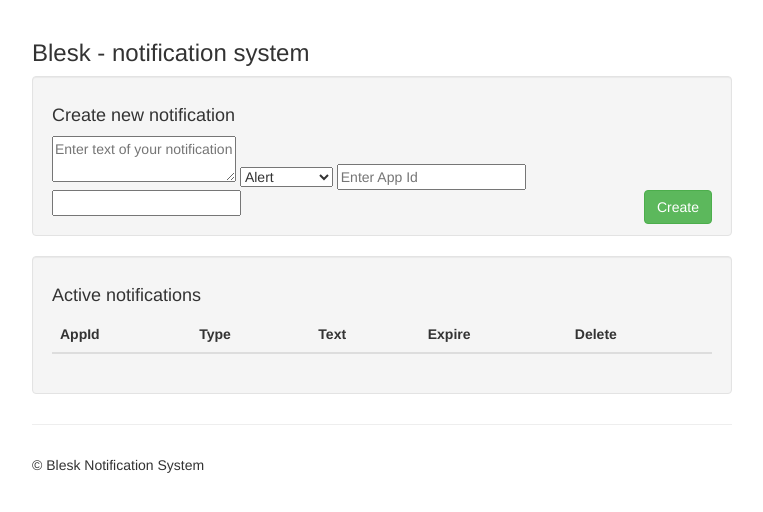
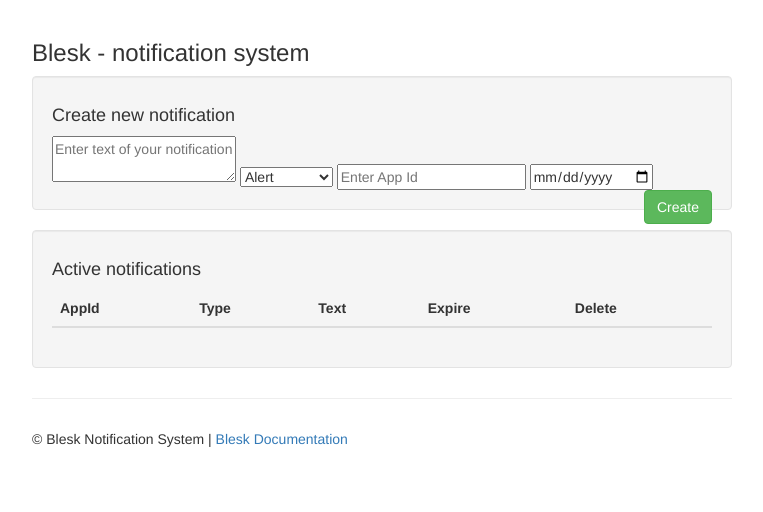
Before and after one commit to Netflix/blesk, a Python web app: template root/apps/blesk/templates/index.html in a window 1280 px wide. Shown: the top 512 px of the page, without its empty margins (258-1021 px from the left). Run offline with Jinja, Linux system fonts and the light colour scheme; the template is opened without the code that fills it, so the values that code supplies are empty; some libraries are stand-ins or nearby versions.

Commit message:
adding expiration of notifications, link to the documentation

```diff
--- a/root/apps/blesk/templates/index.html
+++ b/root/apps/blesk/templates/index.html
@@ -12,6 +12,7 @@
     <link href="http://netdna.bootstrapcdn.com/twitter-bootstrap/2.3.2/css/bootstrap-combined.min.css" rel="stylesheet">
     <script src="https://ajax.googleapis.com/ajax/libs/angularjs/1.0.7/angular.min.js"></script>
     <script src="/static/js/bleskadmin.js"></script>
+    <script defer type="text/javascript" src="http://blesk.prod.netflix.net/static/js/blesk.js?v=2013-09-04_12-22-51"></script>
     <style type="text/css">
       body {
         padding-top: 20px;
@@ -60,6 +61,7 @@
     <script type="text/javascript" src="http://blesk/js/blesk.js"></script>
 
     <div class="container-narrow">
+      <div id="blesk" data-appid="blesk" data-server="http://blesk.prod.netflix.net" data-context-env="prod" data-context-region="us-west-1"></div>
 
       <div class="masthead">
         <div id="blesk" data-appid="blesk"></div>
@@ -78,7 +80,7 @@
               <option>Information</option>
               <option>Tip</option>
             </select>
-            <input type="text" class="span3" ng-model="notAppId" placeholder="Enter App Id" /> <input type="text" class="span3" ng-model="notExpireDate" placeholder="" /> <button style="float: right" ng-click="save()" class="btn btn-success">Create</button>
+            <input type="text" class="span3" ng-model="notAppId" placeholder="Enter App Id" /> <input class="span3" ng-model="notExpireDate"  type="date" /> <button style="float: right" ng-click="save()" class="btn btn-success">Create</button>
 
           </div>
         </div>
@@ -111,7 +113,7 @@
       <hr>
 
       <div class="footer">
-        <p>&copy; Blesk Notification System</p>
+        <p>&copy; Blesk Notification System | <a href="http://go/blesk">Blesk Documentation</a></p>
       </div>
 
     </div> <!-- /container -->
```
Also changed, not shown: root/apps/blesk/server.py (+19 -0 lines).
